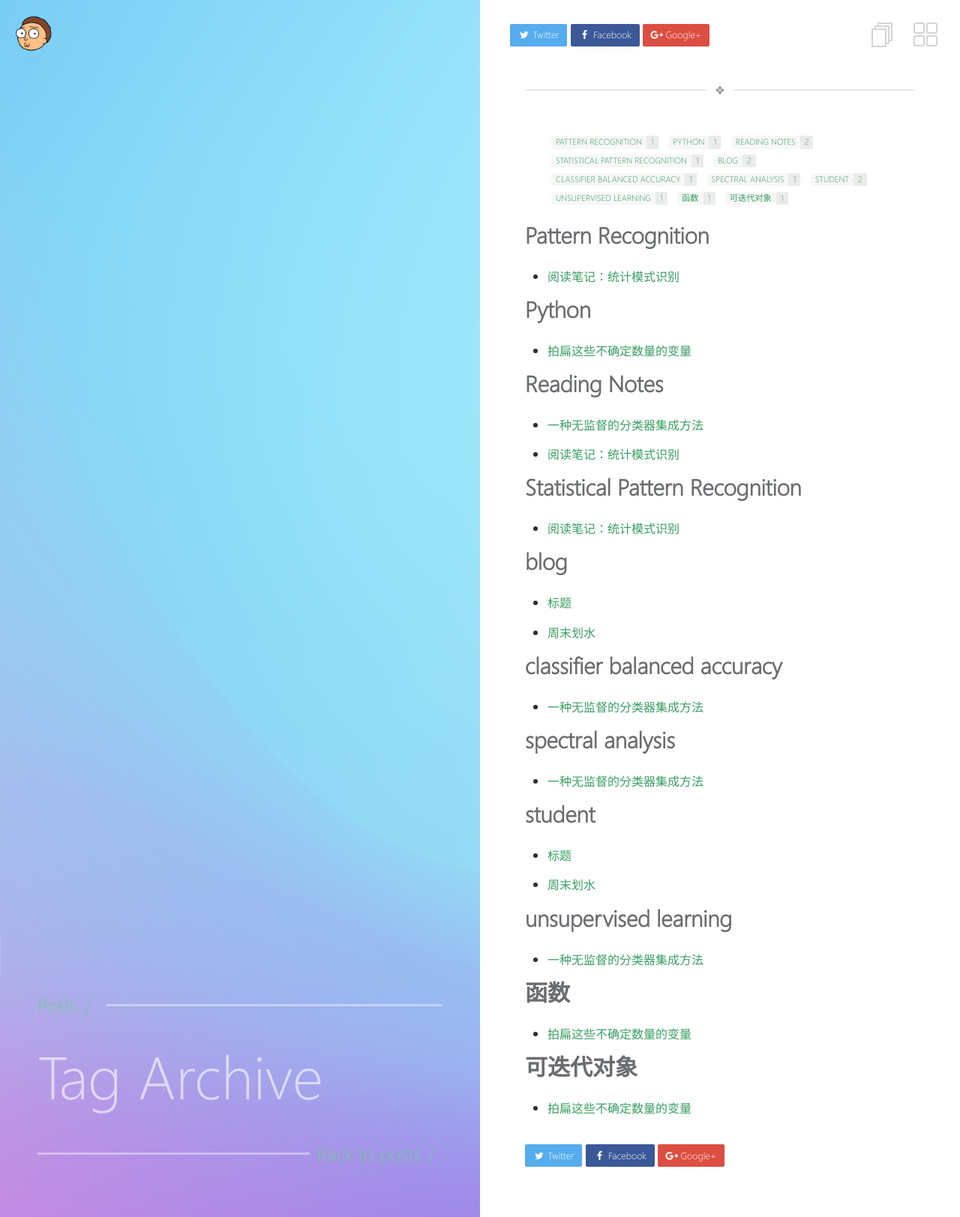
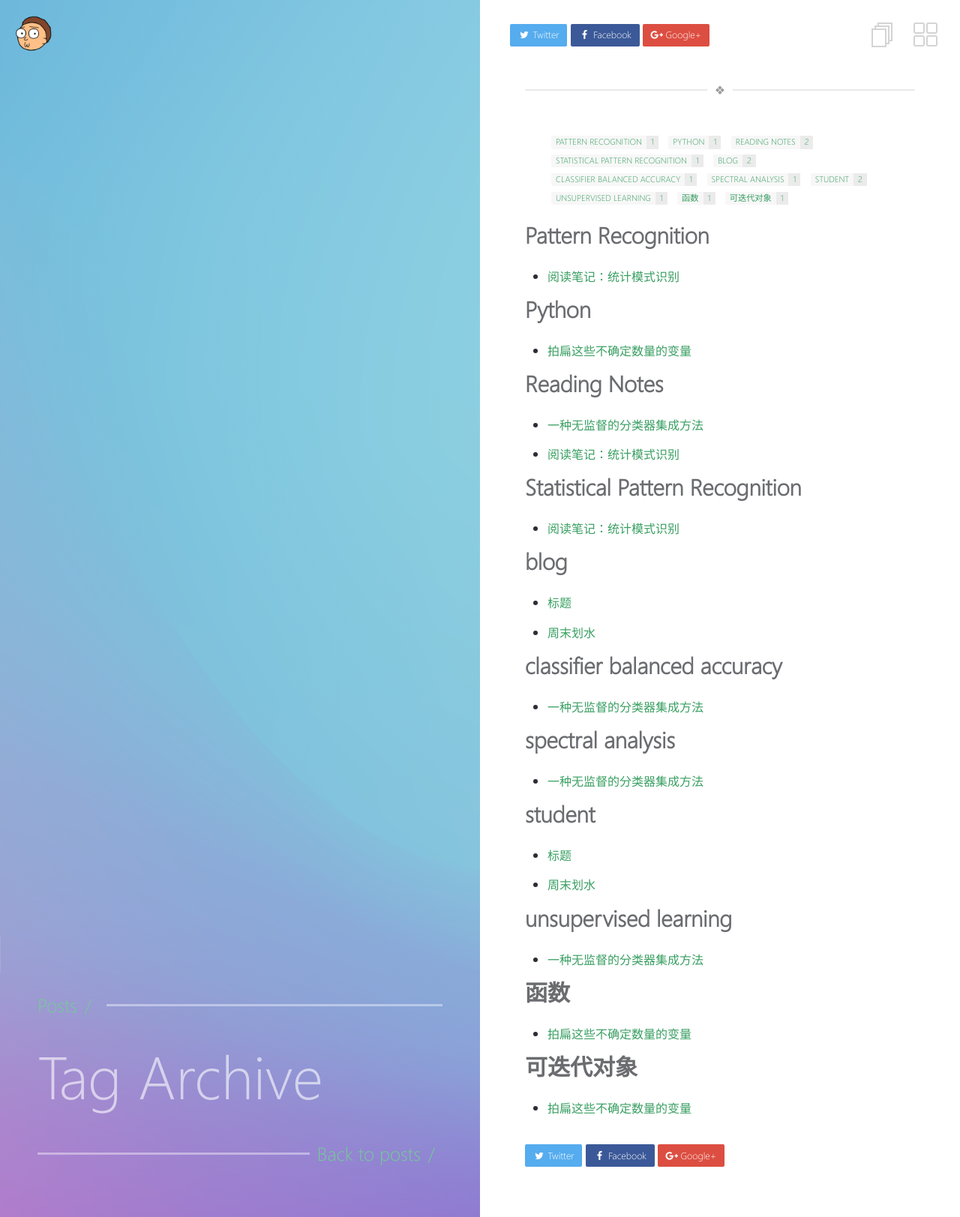
Before and after one commit to ODVV/odvv.github.io, a Jekyll site: the page built from _pages/tags.md, in a window 1280 px wide. Shown: the whole page at 75% size. Built offline with Jekyll 4.4.1, drawn with Linux system fonts in a browser that asks for light colours.

Commit message:
doing makeup

```diff
--- a/_includes/head.html
+++ b/_includes/head.html
@@ -49,16 +49,16 @@
   {% capture image %}{{ page.image }}{% endcapture %}
   {% unless image contains 'http://' or image contains 'https://' %}{% capture image %}{{ site.url }}/{{ image }}{% endcapture %}{% endunless %}
   <style type="text/css">
-    #posts.inner-post-page .block-left {background: linear-gradient(rgba(0, 0, 0, 0), rgba(0, 0, 0, 0)), url({{ image }}) no-repeat;background-size: cover;}
+    #posts.inner-post-page .block-left {background: linear-gradient(rgba(0, 0, 0, 0.1), rgba(0, 0, 0, 0.1)), url({{ image }}) no-repeat;background-size: cover;}
   </style>
   {% else %}
   <style type="text/css">
-    #posts.inner-post-page .block-left {background: linear-gradient(rgba(0, 0, 0, 0), rgba(0, 0, 0, 0)), url({{ site.url }}/{{ site.background.default-post }}) no-repeat;background-size: cover;}
+    #posts.inner-post-page .block-left {background: linear-gradient(rgba(0, 0, 0, 0.1), rgba(0, 0, 0, 0.1)), url({{ site.url }}/{{ site.background.default-post }}) no-repeat;background-size: cover;}
   </style>
   {% endif %}
   <!-- Left Block Images for Home and Pages -->
   <style type="text/css">
-    #posts .block-left {background: linear-gradient(rgba(0, 0, 0, 0.4), rgba(0, 0, 0, 0.4)), url({{ site.url }}/{{ site.background.post-list }}) no-repeat;background-size: cover, cover;}
-    .block-left {background: linear-gradient(rgba(44,45,51,0.4), rgba(44,45,51,0.4)), url({{ site.url }}/{{ site.background.homepage }}) no-repeat;background-size: cover;}
+    #posts .block-left {background: linear-gradient(rgba(0, 0, 0, 0.2), rgba(0, 0, 0, 0.2)), url({{ site.url }}/{{ site.background.post-list }}) no-repeat;background-size: cover, cover;}
+    .block-left {background: linear-gradient(rgba(44,45,51,0.2), rgba(44,45,51,0.2)), url({{ site.url }}/{{ site.background.homepage }}) no-repeat;background-size: cover;}
   </style>
 </head>
```
